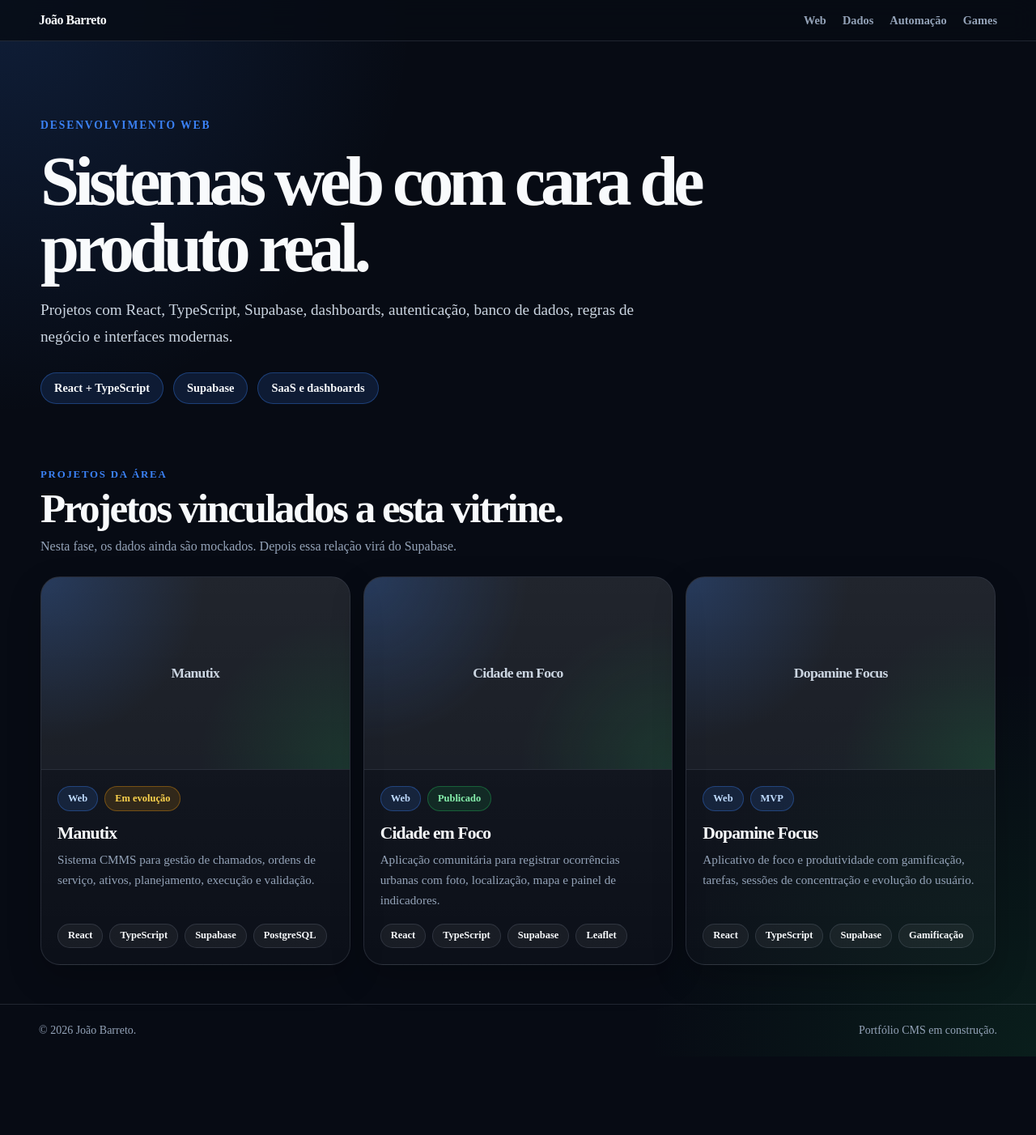
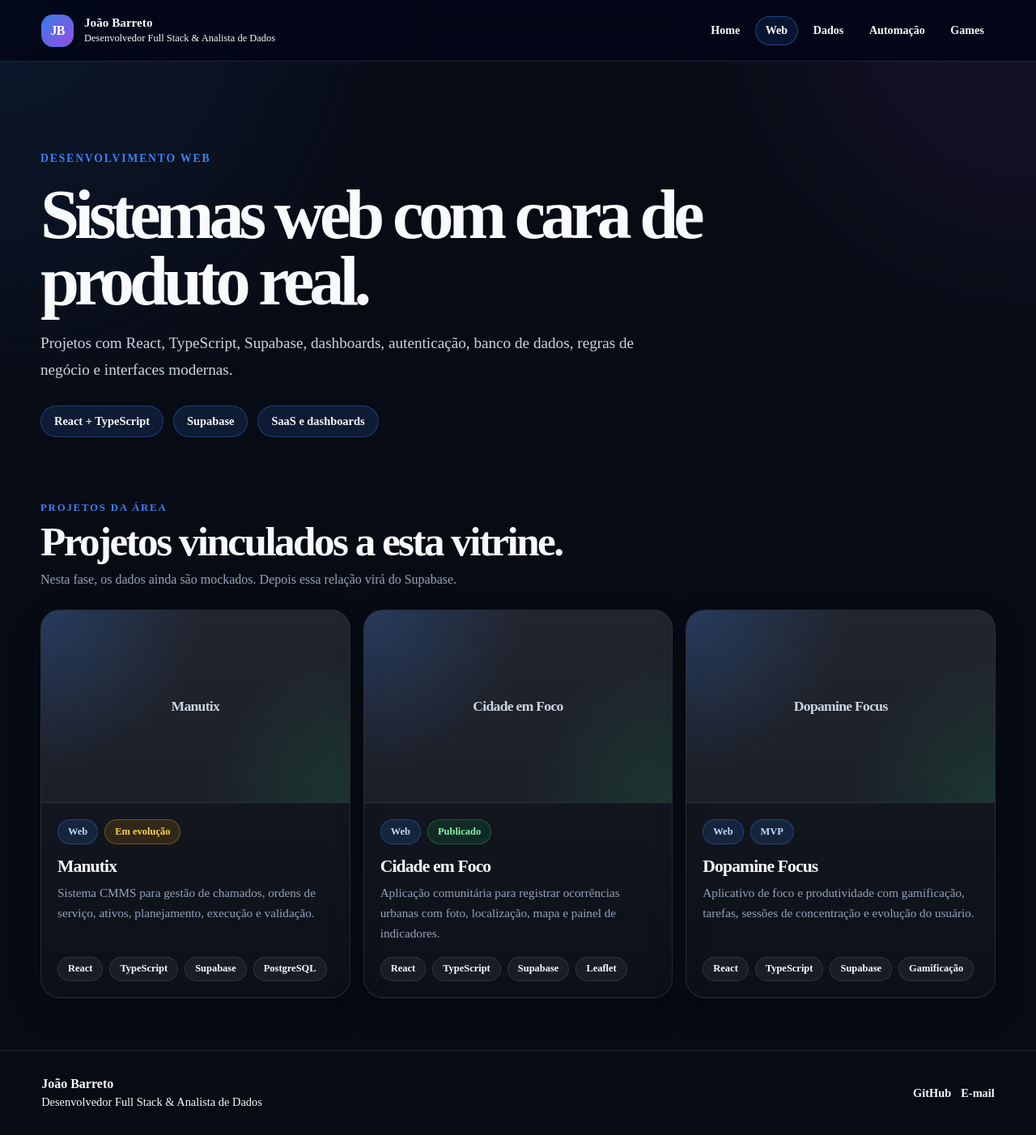
Before and after one commit to JoaoBarreto35/portfolio_cms_react_ts, a React (Vite) app: page /web in a window 1280 px wide. Shown: the whole page at 81% size. Before the commit the page ends 1305 px from the top, so only its background shows below. Built offline with nearby package versions, Linux system fonts and the light colour scheme; no server answers; the database is empty.

Commit message:
feat: conect supabase in appshell header

```diff
--- a/src/components/layout/AppShell/index.tsx
+++ b/src/components/layout/AppShell/index.tsx
@@ -1,20 +1,115 @@
-import { Link, Outlet } from "react-router-dom";
+import { NavLink, Outlet } from "react-router-dom";
+import { useContactLinks } from "../../../features/portfolio/hooks/useContactLinks";
+import { usePortfolioPages } from "../../../features/portfolio/hooks/usePortfolioPages";
+import { useSiteSettings } from "../../../features/portfolio/hooks/useSiteSettings";
 
 import styles from "./styles.module.css";
 
+interface AppShellLink {
+  label: string;
+  href: string;
+}
+
+const fallbackNavLinks: AppShellLink[] = [
+  {
+    label: "Home",
+    href: "/",
+  },
+  {
+    label: "Web",
+    href: "/web",
+  },
+  {
+    label: "Dados",
+    href: "/data-analytics",
+  },
+  {
+    label: "Automação",
+    href: "/automation",
+  },
+  {
+    label: "Games",
+    href: "/game",
+  },
+];
+
+const fallbackContactLinks: AppShellLink[] = [
+  {
+    label: "GitHub",
+    href: "https://github.com/JoaoBarreto35",
+  },
+  {
+    label: "E-mail",
+    href: "mailto:contato@joaobarreto.com",
+  },
+];
+
+function getNavLinkClassName({ isActive }: { isActive: boolean }) {
+  return isActive
+    ? `${styles.navLink} ${styles.activeNavLink}`
+    : styles.navLink;
+}
+
+function isExternalLink(href: string) {
+  return href.startsWith("http");
+}
+
 export function AppShell() {
+  const { siteSettings } = useSiteSettings();
+  const { portfolioPages } = usePortfolioPages();
+  const { contactLinks } = useContactLinks();
+
+  const displayName = siteSettings?.name ?? "João Barreto";
+  const headline =
+    siteSettings?.headline ?? "Desenvolvedor Full Stack & Analista de Dados";
+
+  const dynamicAreaLinks = portfolioPages.map((page) => ({
+    label: page.title,
+    href: `/${page.slug}`,
+  }));
+
+  const navLinks =
+    dynamicAreaLinks.length > 0
+      ? [
+          {
+            label: "Home",
+            href: "/",
+          },
+          ...dynamicAreaLinks,
+        ]
+      : fallbackNavLinks;
+
+  const footerLinks =
+    contactLinks.length > 0
+      ? contactLinks.slice(0, 4).map((contactLink) => ({
+          label: contactLink.label,
+          href: contactLink.href,
+        }))
+      : fallbackContactLinks;
+
   return (
-    <div className={styles.shell}>
+    <div className={styles.appShell}>
       <header className={styles.header}>
-        <Link to="/" className={styles.logo}>
-          João Barreto
-        </Link>
+        <NavLink to="/" className={styles.brand} aria-label="Ir para a Home">
+          <span className={styles.brandMark}>JB</span>
+
+          <span className={styles.brandText}>
+            <strong>{displayName}</strong>
+            <small>{headline}</small>
+          </span>
+        </NavLink>
 
         <nav className={styles.nav} aria-label="Navegação principal">
-          <Link to="/web">Web</Link>
-          <Link to="/data-analytics">Dados</Link>
-          <Link to="/automation">Automação</Link>
-          <Link to="/game">Games</Link>
+          {navLinks.map((link) => (
+            <NavLink
+              key={link.href}
+              to={link.href}
+              end={link.href === "/"}
+              className={getNavLinkClassName}
+            >
+              {link.label}
+            </NavLink>
+          ))}
         </nav>
       </header>
 
@@ -23,8 +118,23 @@ export function AppShell() {
       </main>
 
       <footer className={styles.footer}>
-        <span>© {new Date().getFullYear()} João Barreto.</span>
-        <span>Portfólio CMS em construção.</span>
+        <div>
+          <strong>{displayName}</strong>
+          <p>{headline}</p>
+        </div>
+
+        <div className={styles.footerLinks}>
+          {footerLinks.map((link) => (
+            <a
+              key={link.href}
+              href={link.href}
+              target={isExternalLink(link.href) ? "_blank" : undefined}
+              rel={isExternalLink(link.href) ? "noreferrer" : undefined}
+            >
+              {link.label}
+            </a>
+          ))}
+        </div>
       </footer>
     </div>
   );
--- a/src/components/layout/AppShell/styles.module.css
+++ b/src/components/layout/AppShell/styles.module.css
@@ -1,85 +1,187 @@
-.shell {
+.appShell {
   min-height: 100vh;
-    display: flex;
-    flex-direction: column;
+  background:
+    radial-gradient(circle at top left, rgba(59, 130, 246, 0.12), transparent 34rem),
+    radial-gradient(circle at top right, rgba(168, 85, 247, 0.1), transparent 30rem),
+    var(--color-background);
 }
 
 .header {
   position: sticky;
   top: 0;
-    z-index: 10;
-
+  z-index: 20;
   display: flex;
   align-items: center;
   justify-content: space-between;
-    gap: var(--space-4);
-
-    padding: var(--space-4) var(--page-padding);
-
+  gap: 1.5rem;
+  min-height: 4.75rem;
+  padding: 1rem clamp(1rem, 4vw, 4rem);
   border-bottom: 1px solid var(--color-border);
-    background: rgba(7, 11, 20, 0.82);
-    backdrop-filter: blur(16px);
+  background: rgba(2, 6, 23, 0.82);
+  backdrop-filter: blur(18px);
 }
 
-  .logo {
-    color: var(--color-text);
-    font-size: 1rem;
+.brand {
+  display: inline-flex;
+  align-items: center;
+  gap: 0.8rem;
+  min-width: 0;
+  color: var(--color-text-strong);
+  text-decoration: none;
+}
+
+.brandMark {
+  display: inline-grid;
+  width: 2.5rem;
+  height: 2.5rem;
+  place-items: center;
+  border: 1px solid rgba(59, 130, 246, 0.45);
+  border-radius: 0.9rem;
+  background:
+    linear-gradient(135deg, rgba(59, 130, 246, 0.95), rgba(168, 85, 247, 0.9));
+  color: white;
   font-weight: 800;
-    letter-spacing: -0.03em;
-    text-decoration: none;
+  letter-spacing: -0.04em;
+  box-shadow: var(--shadow-sm);
+}
+
+.brandText {
+  display: grid;
+  gap: 0.15rem;
+  min-width: 0;
+}
+
+.brandText strong {
+  color: var(--color-text-strong);
+  font-size: 0.95rem;
+  line-height: 1.1;
+  white-space: nowrap;
+}
+
+.brandText small {
+  max-width: 20rem;
+  overflow: hidden;
+  color: var(--color-text-muted);
+  font-size: 0.78rem;
+  line-height: 1.2;
+  text-overflow: ellipsis;
+  white-space: nowrap;
 }
 
 .nav {
   display: flex;
   align-items: center;
-    gap: var(--space-5);
+  justify-content: flex-end;
+  gap: 0.35rem;
+  flex-wrap: wrap;
 }
 
-  .nav a {
-    color: var(--color-muted);
-    font-size: 0.9rem;
-    font-weight: 600;
+.navLink {
+  display: inline-flex;
+  align-items: center;
+  min-height: 2.25rem;
+  padding: 0.45rem 0.75rem;
+  border: 1px solid transparent;
+  border-radius: 999px;
+  color: var(--color-text-muted);
+  font-size: 0.88rem;
+  font-weight: 700;
   text-decoration: none;
-    transition: color var(--transition-fast);
+  transition:
+    color var(--transition-fast),
+    border-color var(--transition-fast),
+    background var(--transition-fast);
 }
 
-  .nav a:hover {
-    color: var(--color-text);
+.navLink:hover {
+  color: var(--color-text-strong);
+  border-color: var(--color-border);
+  background: rgba(15, 23, 42, 0.72);
+}
+
+.activeNavLink {
+  color: var(--color-text-strong);
+  border-color: rgba(59, 130, 246, 0.42);
+  background: rgba(59, 130, 246, 0.12);
 }
 
 .main {
-    width: min(var(--page-max-width), calc(100% - var(--page-padding) * 2));
+  width: min(1180px, calc(100% - 2rem));
   margin: 0 auto;
-    padding: var(--space-12) 0;
-    flex: 1;
+  padding: clamp(2rem, 5vw, 4.5rem) 0;
 }
 
 .footer {
   display: flex;
   align-items: center;
   justify-content: space-between;
-    gap: var(--space-4);
-
-    padding: var(--space-6) var(--page-padding);
-
+  gap: 1.5rem;
+  padding: 2rem clamp(1rem, 4vw, 4rem);
   border-top: 1px solid var(--color-border);
-    color: var(--color-muted);
-    font-size: 0.875rem;
+  color: var(--color-text-muted);
 }
 
-  @media (max-width: 720px) {
+.footer strong {
+  display: block;
+  color: var(--color-text-strong);
+}
+
+.footer p {
+  margin: 0.35rem 0 0;
+  font-size: 0.9rem;
+}
+
+.footerLinks {
+  display: flex;
+  flex-wrap: wrap;
+  justify-content: flex-end;
+  gap: 0.75rem;
+}
+
+.footerLinks a {
+  color: var(--color-text-muted);
+  font-size: 0.9rem;
+  font-weight: 700;
+  text-decoration: none;
+}
+
+.footerLinks a:hover {
+  color: var(--color-primary);
+}
+
+@media (max-width: 840px) {
   .header {
     align-items: flex-start;
     flex-direction: column;
   }
 
   .nav {
-      flex-wrap: wrap;
-      gap: var(--space-3);
+    width: 100%;
+    justify-content: flex-start;
+    overflow-x: auto;
+    flex-wrap: nowrap;
+    padding-bottom: 0.2rem;
+  }
+
+  .navLink {
+    white-space: nowrap;
   }
 
   .footer {
     align-items: flex-start;
     flex-direction: column;
   }
+
+  .footerLinks {
+    justify-content: flex-start;
   }
+}
+
+@media (max-width: 520px) {
+  .brandText small {
+    max-width: 14rem;
+  }
+  .activeNavLink{
+    display: none;
+  }
+}
--- a/src/features/portfolio/pages/HomePage/index.tsx
+++ b/src/features/portfolio/pages/HomePage/index.tsx
@@ -5,16 +5,18 @@ import { StatusCard } from "../../components/StatusCard";
 import { AreaCard } from "../../components/AreaCard";
 import { SkillCard } from "../../components/SkillCard";
 import { ContactCard } from "../../components/ContactCard";
+import { ExperienceCard } from "../../components/ExperienceCard";
+import { EducationCard } from "../../components/EducationCard";
+
 import { useSiteSettings } from "../../hooks/useSiteSettings";
 import { usePortfolioStats } from "../../hooks/usePortfolioStats";
 import { useContactLinks } from "../../hooks/useContactLinks";
 import { useSkills } from "../../hooks/useSkills";
 import { useFeaturedProjects } from "../../hooks/useFeaturedProjects";
 import { usePortfolioPages } from "../../hooks/usePortfolioPages";
-import { ExperienceCard } from "../../components/ExperienceCard";
 import { useExperiences } from "../../hooks/useExperiences";
-import { EducationCard } from "../../components/EducationCard";
 import { useEducation } from "../../hooks/useEducation";
+
 import {
   contactLinks,
   projects,
@@ -23,63 +25,26 @@ import {
   skillGroups,
 } from "../../data/mockPortfolioData";
 
-
 import styles from "./styles.module.css";
 
+interface HomeSkillGroup {
+  title: string;
+  description: string;
+  skills: string[];
+}
+
 export function HomePage() {
-  const {
-    educationItems,
-    isLoading: isLoadingEducation,
-    errorMessage: educationErrorMessage,
-  } = useEducation();
-
-  const shouldShowEducationSection =
-    educationItems.length > 0 || isLoadingEducation || Boolean(educationErrorMessage);
-  const {
-    experiences,
-    isLoading: isLoadingExperiences,
-    errorMessage: experiencesErrorMessage,
-  } = useExperiences();
-  const {
-    portfolioPages,
-    isLoading: isLoadingPortfolioPages,
-    errorMessage: portfolioPagesErrorMessage,
-  } = usePortfolioPages();
-
-  const homePortfolioAreas =
-    portfolioPages.length > 0
-      ? portfolioPages.map((page) => ({
-        title: page.title,
-        description: page.description ?? page.subtitle ?? "",
-        href: `/${page.slug}`,
-      }))
-      : portfolioAreas;
-
-
-  const {
-    siteSettings,
-    isLoading: isLoadingSiteSettings,
-    errorMessage: siteSettingsErrorMessage,
-  } = useSiteSettings();
-
-  const {
-    portfolioStats,
-    isLoading: isLoadingPortfolioStats,
-    errorMessage: portfolioStatsErrorMessage,
-  } = usePortfolioStats();
-
-  const statusItems =
-    portfolioStats.length > 0
-      ? portfolioStats.map((stat) => ({
-        label: stat.label,
-        value: stat.value,
-        description: stat.description ?? "",
-      }))
-      : portfolioStatusItems;
-
-
+  const { siteSettings } = useSiteSettings();
+  const { portfolioStats } = usePortfolioStats();
+  const { contactLinks: supabaseContactLinks } = useContactLinks();
+  const { skills: supabaseSkills } = useSkills();
+  const { featuredProjects: supabaseFeaturedProjects } = useFeaturedProjects();
+  const { portfolioPages } = usePortfolioPages();
+  const { experiences } = useExperiences();
+  const { educationItems } = useEducation();
 
   const heroName = siteSettings?.name ?? "João Barreto";
+
   const heroHeadline =
     siteSettings?.headline ?? "Desenvolvedor Full Stack & Analista de Dados";
 
@@ -91,12 +56,23 @@ export function HomePage() {
     siteSettings?.bio ??
     "Crio aplicações web, dashboards, automações e projetos digitais com foco em organização, clareza e utilidade prática.";
 
+  const statusItems =
+    portfolioStats.length > 0
+      ? portfolioStats.map((stat) => ({
+          label: stat.label,
+          value: stat.value,
+          description: stat.description ?? "",
+        }))
+      : portfolioStatusItems;
 
-  const {
-    contactLinks: supabaseContactLinks,
-    isLoading: isLoadingContactLinks,
-    errorMessage: contactLinksErrorMessage,
-  } = useContactLinks();
+  const homePortfolioAreas =
+    portfolioPages.length > 0
+      ? portfolioPages.map((page) => ({
+          title: page.title,
+          description: page.description ?? page.subtitle ?? "",
+          href: `/${page.slug}`,
+        }))
+      : portfolioAreas;
 
   const homeContactLinks =
     supabaseContactLinks.length > 0
@@ -106,18 +82,6 @@ export function HomePage() {
           href: contactLink.href,
         }))
       : contactLinks;
-
-  const {
-    skills: supabaseSkills,
-    isLoading: isLoadingSkills,
-    errorMessage: skillsErrorMessage,
-  } = useSkills();
-
-  interface HomeSkillGroup {
-    title: string;
-    description: string;
-    skills: string[];
-  }
 
   const homeSkillGroups =
     supabaseSkills.length > 0
@@ -142,12 +106,6 @@ export function HomePage() {
           )
         )
       : skillGroups;
-  const {
-    featuredProjects: supabaseFeaturedProjects,
-    isLoading: isLoadingFeaturedProjects,
-    errorMessage: featuredProjectsErrorMessage,
-  } = useFeaturedProjects();
-
 
   const localFeaturedProjects = projects.filter((project) => project.featured);
 
@@ -164,20 +122,19 @@ export function HomePage() {
         }))
       : localFeaturedProjects;
 
+  const shouldShowExperiencesSection = experiences.length > 0;
+  const shouldShowEducationSection = educationItems.length > 0;
+
   return (
     <div className={styles.page}>
       <section className={styles.hero}>
         <p className={styles.eyebrow}>{heroName}</p>
 
-        <h1>
-          {heroHeadline}
-        </h1>
+        <h1>{heroHeadline}</h1>
 
-        <p className={styles.description}>
-          {heroSubtitle}
-        </p>
+        <p className={styles.description}>{heroSubtitle}</p>
 
-        {/* <p className={styles.heroBio}>{heroBio}</p> */}
+        <p className={styles.heroBio}>{heroBio}</p>
 
         <div className={styles.actions}>
           <ButtonLink to="/web">Ver projetos web</ButtonLink>
@@ -185,19 +142,6 @@ export function HomePage() {
           <ButtonLink to="/admin" variant="secondary">
             Acessar central
           </ButtonLink>
-
-          <div className={styles.dataStatus}>
-            {isLoadingSiteSettings && <span>Carregando dados do portfólio...</span>}
-
-            {!isLoadingSiteSettings && siteSettingsErrorMessage && (
-              <span>Usando dados locais enquanto o Supabase não responde.</span>
-            )}
-
-            {!isLoadingSiteSettings && !siteSettingsErrorMessage && siteSettings && (
-              <span>Conteúdo carregado do Supabase.</span>
-            )}
-
-          </div>
         </div>
       </section>
 
@@ -210,23 +154,13 @@ export function HomePage() {
             description={item.description}
           />
         ))}
-        {isLoadingPortfolioStats && (
-          <p className={styles.helperText}>Carregando destaques...</p>
-        )}
-
-        {!isLoadingPortfolioStats && portfolioStatsErrorMessage && (
-          <p className={styles.helperText}>
-            Destaques locais em uso enquanto o Supabase não responde.
-          </p>
-        )}
       </section>
-
 
       <section className={styles.featuredProjects}>
         <SectionHeader
           eyebrow="Projetos em destaque"
           title="Projetos que mostram aplicação real de tecnologia."
-          description="Confira meus atuais projetos em destaque, garanto que não irá se decepcionar"
+          description="Confira meus atuais projetos em destaque, garanto que não irá se decepcionar."
         />
 
         <div className={styles.projectGrid}>
@@ -244,13 +178,14 @@ export function HomePage() {
           ))}
         </div>
 
-
         <div className={styles.featuredActions}>
           <ButtonLink to="/web" variant="secondary">
             Ver todos os projetos web
           </ButtonLink>
         </div>
       </section>
+
+      {shouldShowExperiencesSection && (
         <section className={styles.experiences}>
           <SectionHeader
             eyebrow="Trajetória"
@@ -273,17 +208,9 @@ export function HomePage() {
               />
             ))}
           </div>
-
-        {isLoadingExperiences && (
-          <p className={styles.helperText}>Carregando experiências...</p>
+        </section>
       )}
 
-        {!isLoadingExperiences && experiencesErrorMessage && (
-          <p className={styles.helperText}>
-            Experiências ainda não carregadas do Supabase.
-          </p>
-        )}
-      </section>
       {shouldShowEducationSection && (
         <section className={styles.education}>
           <SectionHeader
@@ -305,25 +232,14 @@ export function HomePage() {
               />
             ))}
           </div>
-
-    {isLoadingEducation && (
-      <p className={styles.helperText}>Carregando formações...</p>
-    )}
-
-    {!isLoadingEducation && educationErrorMessage && (
-      <p className={styles.helperText}>
-        Formações ainda não carregadas do Supabase.
-      </p>
-    )}
         </section>
       )}
-
 
       <section className={styles.skills}>
         <SectionHeader
           eyebrow="Habilidades"
           title="Tecnologias e competências que conectam desenvolvimento, dados e operação."
-          description="Algumas das principais habilidades que desenvolvi durante meus estudos ou durante minha expriência em projetos desenvolvidos."
+          description="Algumas das principais habilidades que desenvolvi durante meus estudos ou durante minha experiência em projetos desenvolvidos."
         />
 
         <div className={styles.skillGrid}>
@@ -336,8 +252,6 @@ export function HomePage() {
             />
           ))}
         </div>
-
-
       </section>
 
       <section className={styles.areas} aria-label="Áreas do portfólio">
@@ -364,6 +278,7 @@ export function HomePage() {
           title="Vamos conversar sobre projetos, dados, automações ou oportunidades."
           description="Aqui estão alguns links onde poderá me encontrar."
         />
+
         <div className={styles.contactGrid}>
           {homeContactLinks.map((contactLink) => (
             <ContactCard
@@ -374,7 +289,6 @@ export function HomePage() {
             />
           ))}
         </div>
-
       </section>
     </div>
   );
```
Also changed, not shown: src/features/portfolio/pages/HomePage/styles.module.css (+7 -0 lines). Lines whose indentation alone changed are shown as unchanged.
